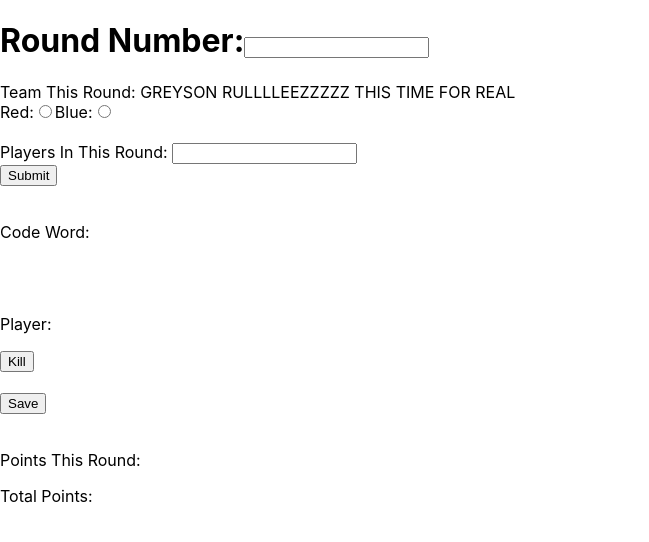
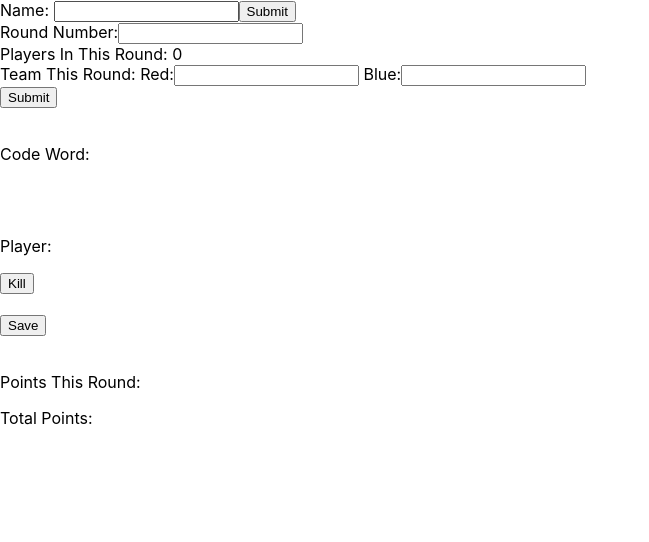
Before and after one commit to dannykustin/ProjectDinoLodge, a React (Create React App) app: page / in a window 1280 px wide. Shown: the top 542 px of the page, without its empty margins (0-649 px from the left). Built offline with nearby package versions, Linux system fonts and the light colour scheme.

Commit message:
broke up larger build functions, started player object and creation

```diff
--- a/src/index.js
+++ b/src/index.js
@@ -2,9 +2,71 @@ import React, { useState, useEffect } from 'react';
 import ReactDOM from 'react-dom';
 import './index.css';
 
-function RoundUpdate (){
+//Creates empty player array
+const PlayerArray = []
+var playerCreated = 0;
 
-  //const CodeWords = ["test1", "test2", "test3"];
+//Creates the player object
+function createPlayer (){
+
+  //Builds new player object
+  const newPlayer = {
+    name: "Test", //playerInfo.name,
+    score: 0,
+    currentTeam: "Red", //playerInfo.team,
+  };
+
+  //Adds new player to the player array
+  PlayerArray.push(newPlayer);
+
+  console.log(PlayerArray);
+
+  //Updates to say that this player was created
+  playerCreated = 1;
+
+}
+
+//Creates player profile interface
+function PlayerHTML (){
+  return (
+    < >
+      <label>
+        Name: <input type="text" ></input>
+      </label>
+      <input type="button" value="Submit" onClick={createPlayer}></input>
+    </ >
+  )
+}
+
+//Creates the Team selection inferface
+function TeamHTML (){
+
+   //Stores team value
+   const [teamVal, setTeamVal] = useState("");
+
+   useEffect(() => {
+    console.log("Team Updated");
+  },);
+
+  return (
+    < >
+      <div>Team This Round:
+
+        <label> Red:
+          <input type="text" value={teamVal} onChange={e => setTeamVal(e.target.value)}></input>
+        </label>
+
+        <label> Blue:
+          <input type="text" value={teamVal} onChange={e => setTeamVal(e.target.value)}></input>
+        </label>
+
+      </div>
+    </ >
+  )
+}
+
+//Creates the each round's control inferface
+function RoundHTML (props){
 
   //Stores round value
   const [roundVal, setRoundVal] = useState("");
@@ -16,30 +78,18 @@ function RoundUpdate (){
   //Creates Round Info
   return(
     < >
-      <h1>
+      <label>
         Round Number:
         <input type="number" value={roundVal} onChange={e => setRoundVal(e.target.value)}></input>
-      </h1>
+      </label>
 
       <form>
-        <div>Team This Round: GREYSON RULLLLEEZZZZZ THIS TIME FOR REAL</div>
 
-        <label>Red:
-          <input type="radio" ></input>
+        <label>
+          Players In This Round: {PlayerArray.length}
         </label>
 
-        <label>Blue:
-          <input type="radio" ></input>
-        </label>
-
-        <br />
-        <br />
-
-        <label>
-          Players In This Round: <input type="number"></input>
-        </label>
-
-        <br />
+        <TeamHTML />
 
         <input type="button" value="Submit"></input>
       </form>
@@ -75,19 +125,34 @@ function Result (){
   )
 }
 
+//Send Kill code to another player
 function KillCode (number){
-  console.log("Kill Code " + number);
+  //console.log("Kill Code " + number);
 }
 
+//Sends Save code to another player
 function SaveCode (){
-  console.log("Save Code");
+  //console.log("Save Code");
 }
 
 //Compiles everything for final render
-function App() {
+function App(props) {
   return(
     < >
-      <RoundUpdate />
+
+<PlayerHTML />
+
+    <div>
+      {playerCreated === 0 ? (
+          <RoundHTML />
+
+        ) : playerCreated === 1 ? (
+          <PlayerHTML />
+        ) : (
+          <h1>Error Please Reload</h1>
+      )}
+    </div>
+
       <br />
       <br />
       <CodeSend />
```
